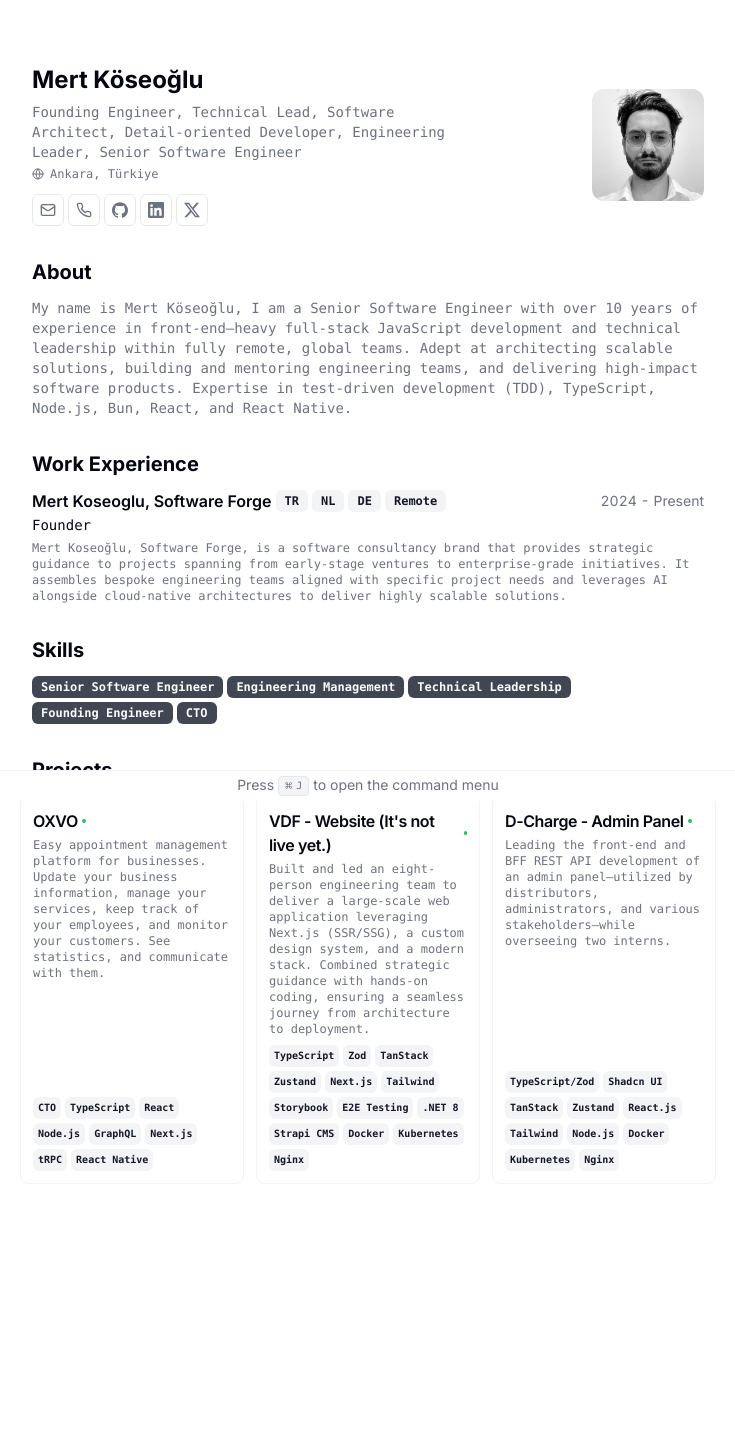
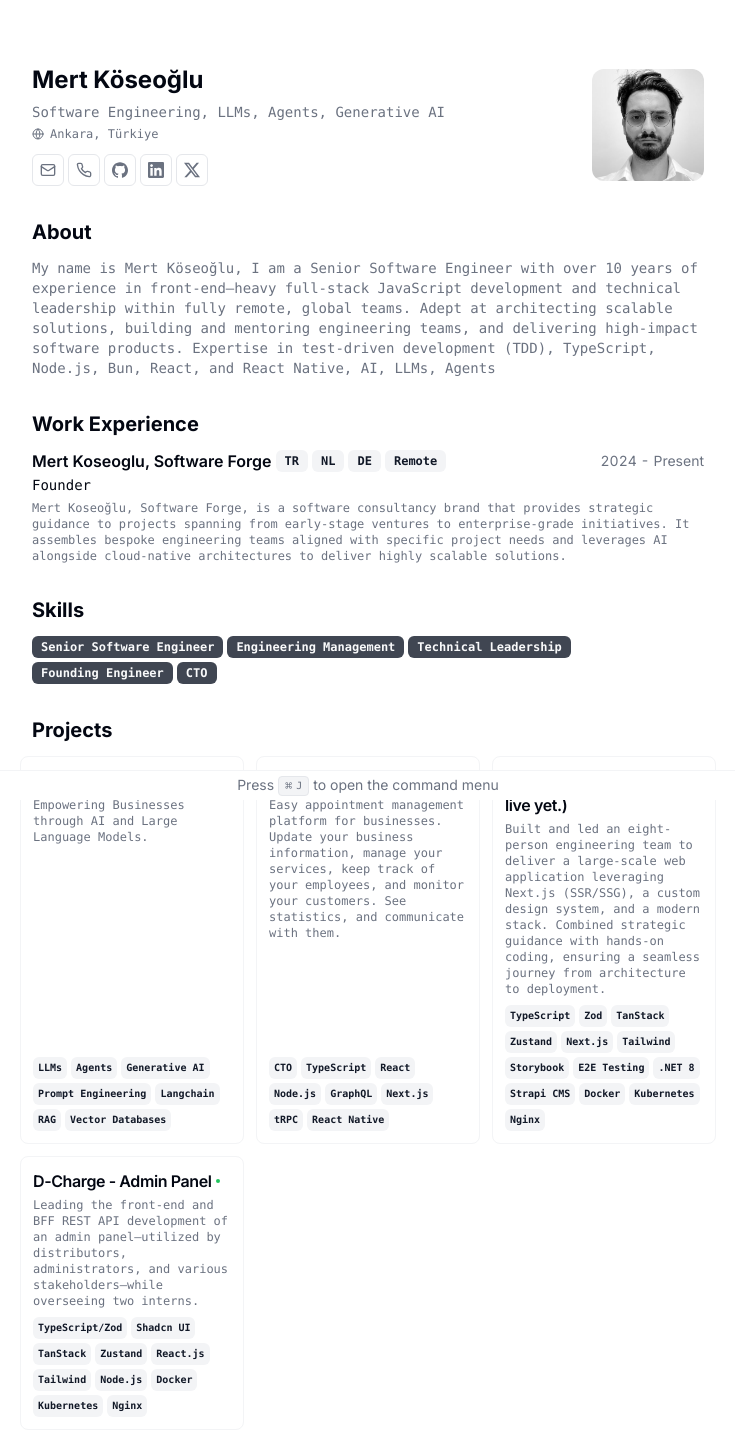
Before and after one commit to mksglu/mksg.lu, a Next.js app: page / in a window 1280 px wide. Shown: the top 1450 px of the page, without its empty margins (272-1007 px from the left). Before the commit the page ends 1248 px from the top, so only its background shows below. Built offline with nearby package versions, Linux system fonts and the light colour scheme.

Commit message:
chore: add ai

```diff
--- a/src/app/page.tsx
+++ b/src/app/page.tsx
@@ -11,7 +11,7 @@ import { ProjectCard } from "@/components/project-card";
 import Image from "next/image";
 
 export const metadata: Metadata = {
-  title: `${RESUME_DATA.name} | ${RESUME_DATA.about}`,
+  title: `${RESUME_DATA.name} - ${RESUME_DATA.about}`,
   description: RESUME_DATA.summary,
 };
 import Mert from "@/images/pp-mert.jpg";
--- a/src/data/resume-data.tsx
+++ b/src/data/resume-data.tsx
@@ -1,22 +1,4 @@
-import {
-  AmbitLogo,
-  BarepapersLogo,
-  BimLogo,
-  CDGOLogo,
-  ClevertechLogo,
-  ConsultlyLogo,
-  EvercastLogo,
-  Howdy,
-  JarockiMeLogo,
-  JojoMobileLogo,
-  Minimal,
-  MobileVikingsLogo,
-  MonitoLogo,
-  NSNLogo,
-  ParabolLogo,
-  TastyCloudLogo,
-  YearProgressLogo,
-} from "@/images/logos";
+import { ConsultlyLogo, ParabolLogo } from "@/images/logos";
 import Mert from "@/images/pp-mert.jpg";
 import { GitHubIcon, LinkedInIcon, XIcon } from "@/components/icons";
 
@@ -25,10 +7,9 @@ export const RESUME_DATA = {
   initials: "MK",
   location: "Ankara, Türkiye",
   locationLink: "https://www.google.com/maps/place/Ankara/",
-  about:
-    "Founding Engineer, Technical Lead, Software Architect, Detail-oriented Developer, Engineering Leader, Senior Software Engineer",
+  about: "Software Engineering, LLMs, Agents, Generative AI",
   summary:
-    "My name is Mert Köseoğlu, I am a Senior Software Engineer with over 10 years of experience in front-end–heavy full-stack JavaScript development and technical leadership within fully remote, global teams. Adept at architecting scalable solutions, building and mentoring engineering teams, and delivering high-impact software products. Expertise in test-driven development (TDD), TypeScript, Node.js, Bun, React, and React Native.",
+    "My name is Mert Köseoğlu, I am a Senior Software Engineer with over 10 years of experience in front-end–heavy full-stack JavaScript development and technical leadership within fully remote, global teams. Adept at architecting scalable solutions, building and mentoring engineering teams, and delivering high-impact software products. Expertise in test-driven development (TDD), TypeScript, Node.js, Bun, React, and React Native, AI, LLMs, Agents",
   avatarUrl: Mert,
   personalWebsiteUrl: "https://mksg.lu",
   contact: {
@@ -74,6 +55,25 @@ export const RESUME_DATA = {
   ],
   projects: [
     {
+      title: "LLMs Agency",
+      techStack: [
+        "LLMs",
+        "Agents",
+        "Generative AI",
+        "Prompt Engineering",
+        "Langchain",
+        "RAG",
+        "Vector Databases",
+      ],
+      description:
+        "Empowering Businesses through AI and Large Language Models.",
+      logo: ParabolLogo,
+      link: {
+        label: "https://llms.agency/",
+        href: "https://llms.agency/",
+      },
+    },
+    {
       title: "OXVO",
       techStack: [
         "CTO",
@@ -108,7 +108,7 @@ export const RESUME_DATA = {
         "Strapi CMS",
         "Docker",
         "Kubernetes",
-        "Nginx"
+        "Nginx",
       ],
       description:
         "Built and led an eight-person engineering team to deliver a large-scale web application leveraging Next.js (SSR/SSG), a custom design system, and a modern stack. Combined strategic guidance with hands-on coding, ensuring a seamless journey from architecture to deployment.",
@@ -130,7 +130,7 @@ export const RESUME_DATA = {
         "Node.js",
         "Docker",
         "Kubernetes",
-        "Nginx"
+        "Nginx",
       ],
       description:
         "Leading the front-end and BFF REST API development of an admin panel—utilized by distributors, administrators, and various stakeholders—while overseeing two interns.",
```
